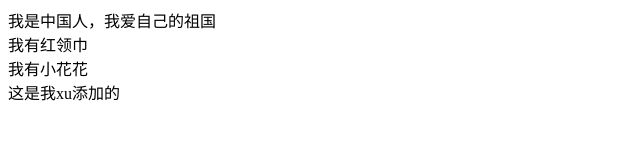
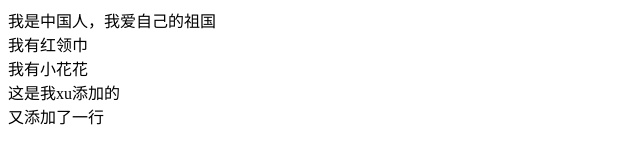
Before and after one commit to zy718916617/test119, a plain HTML site: page index.html in a window 1280 px wide. Shown: the whole page, without its empty margins (0-640 px from the left). Drawn offline with Linux system fonts and the light colour scheme.

Commit message:
又添加了一行

```diff
--- a/index.html
+++ b/index.html
@@ -12,6 +12,7 @@
     <div>我有小花花</div>
 
     <div>这是我xu添加的</div>
+    <div>又添加了一行</div>
 
 </body>
 </html>
```
